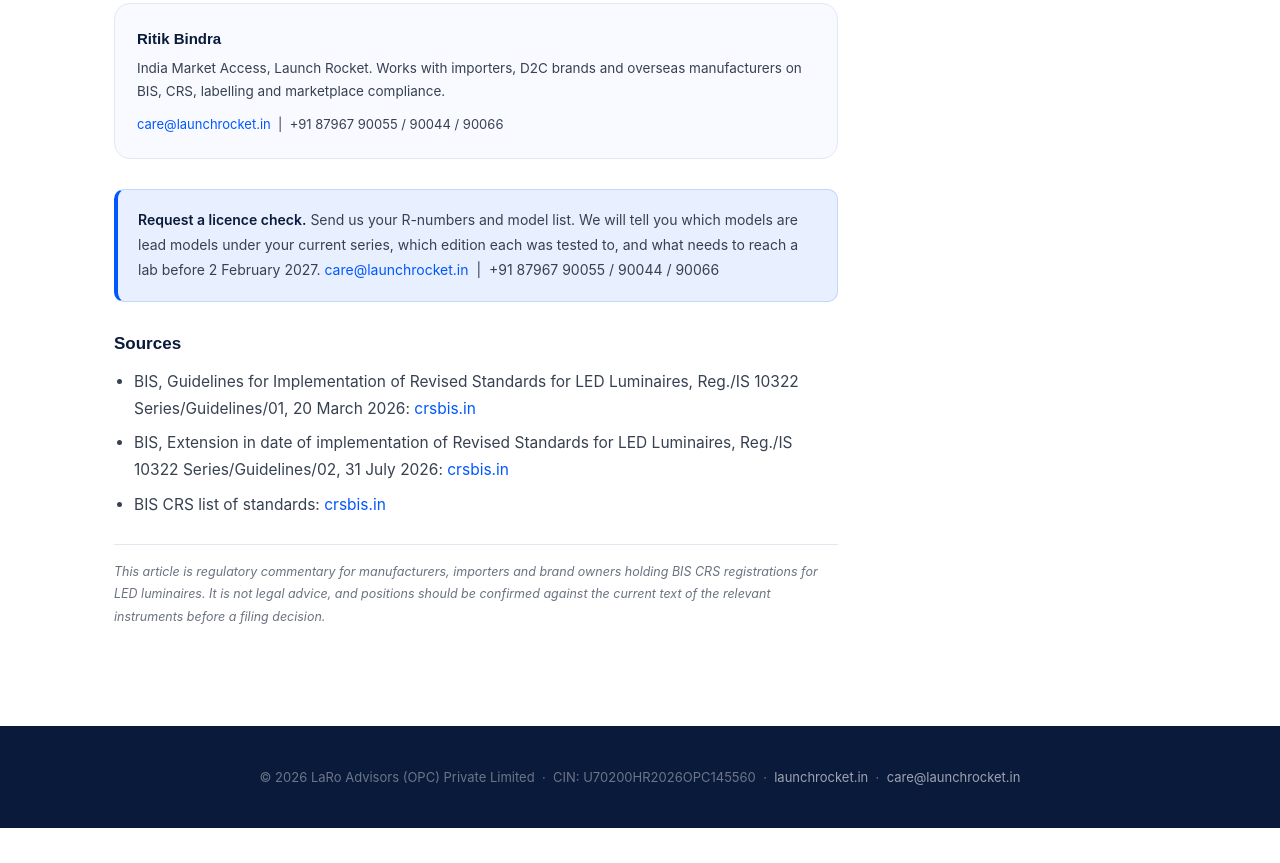
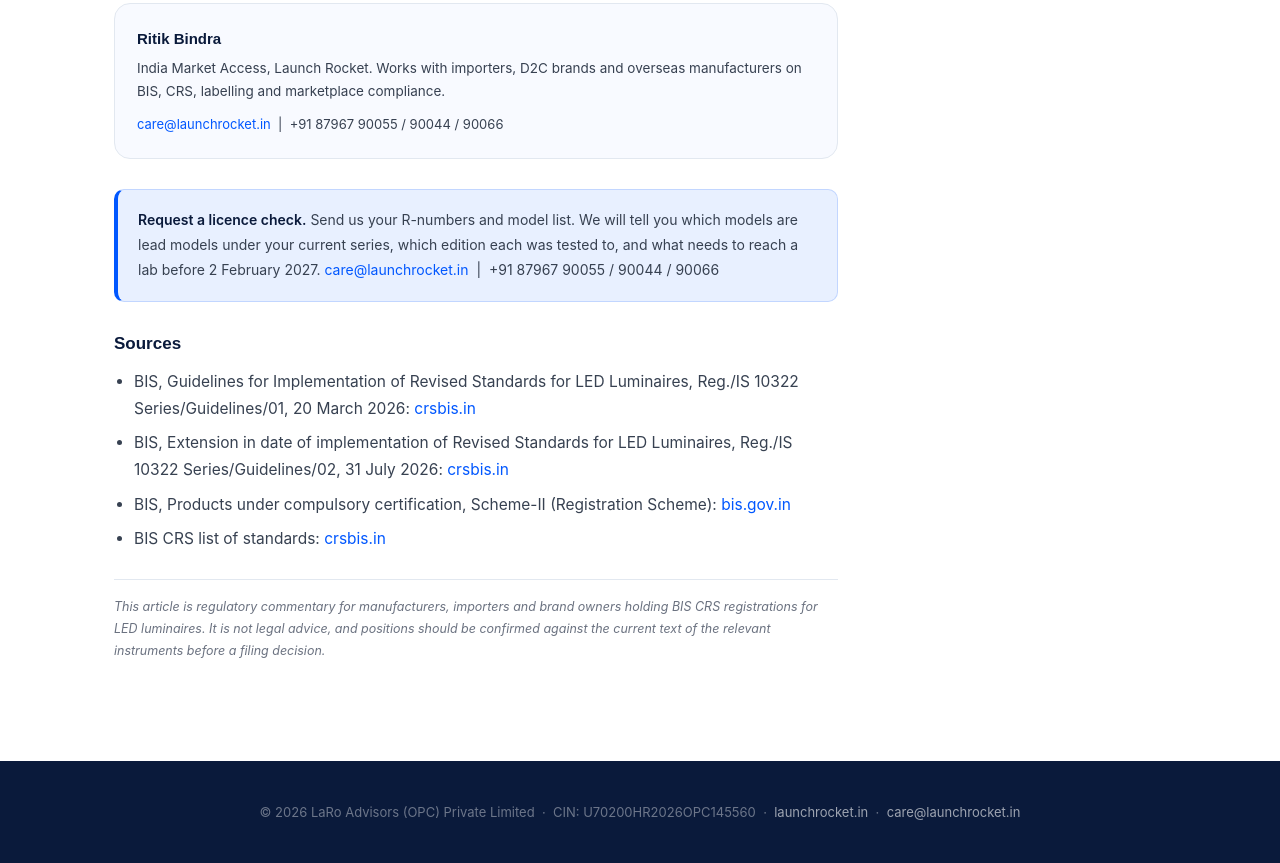
Before and after one commit to shilpijhunjhunwala/launchrocket.in, a plain HTML site: page insights/is-10322-2026-led-luminaires-bis-crs/index.html in a window 1280 px wide. Shown: the part 5856-6719 px from the top of the page. Before the commit the page ends 6684 px from the top, so only its background shows below. Drawn offline with Linux system fonts and the light colour scheme.

Commit message:
IS 10322 article: add BIS Scheme-II registration list to sources
Co-Authored-By: Claude Opus 5.5 <noreply@anthropic.com>
Claude-Session: https://claude.ai/code/session_01EwDjR9aaNDVZhNbes3M1iy

```diff
--- a/insights/is-10322-2026-led-luminaires-bis-crs/index.html
+++ b/insights/is-10322-2026-led-luminaires-bis-crs/index.html
@@ -215,6 +215,7 @@ nav{background:#fff;border-bottom:1px solid var(--border);padding:0;position:sti
     <ul style="font-size:14px">
       <li>BIS, Guidelines for Implementation of Revised Standards for LED Luminaires, Reg./IS 10322 Series/Guidelines/01, 20 March 2026: <a href="https://www.crsbis.in/BIS/app_srv/tdc/gl/docs/Guidelines_for_Implementation_of_Revised_Standards_for_LED_Luminaires.pdf" target="_blank" rel="noopener">crsbis.in</a></li>
       <li>BIS, Extension in date of implementation of Revised Standards for LED Luminaires, Reg./IS 10322 Series/Guidelines/02, 31 July 2026: <a href="https://www.crsbis.in/BIS/app_srv/tdc/gl/docs/Extension_in_date_of_implementation_of_Revised_Standards_for_LED_Luminaires.pdf" target="_blank" rel="noopener">crsbis.in</a></li>
+      <li>BIS, Products under compulsory certification, Scheme-II (Registration Scheme): <a href="https://www.bis.gov.in/product-certification/products-under-compulsory-certification/scheme-ii-registration-scheme/?lang=en" target="_blank" rel="noopener">bis.gov.in</a></li>
       <li>BIS CRS list of standards: <a href="https://www.crsbis.in/BIS/publicdashAction.do?hmode=Standard_table" target="_blank" rel="noopener">crsbis.in</a></li>
     </ul>
 
```
